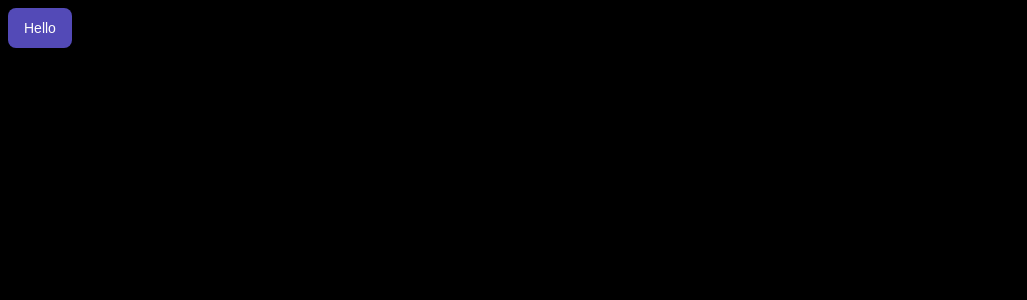
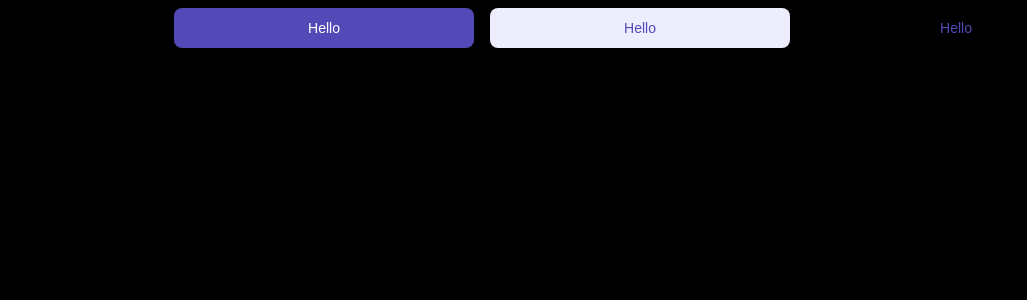
Before and after one commit to venoblin/ui, a React (Vite) app: page / in a window 1280 px wide. Shown: the top 300 px of the page, without its empty margins (0-1027 px from the left). Built offline with nearby package versions, Linux system fonts and the light colour scheme.

Commit message:
added component table to sample components

```diff
--- a/src/App.tsx
+++ b/src/App.tsx
@@ -4,7 +4,11 @@ import { Button } from '../lib/main'
 const App = () => {
   return (
     <>
-      <Button>Hello</Button>
+      <div className="components-table">
+        <Button>Hello</Button>
+        <Button variant="secondary">Hello</Button>
+        <Button variant="ghost">Hello</Button>
+      </div>
     </>
   )
 }
--- a/src/styles/App.css
+++ b/src/styles/App.css
@@ -1,3 +1,12 @@
 body {
   background: black;
+}
+
+.components-table {
+  margin: 0 auto;
+  width: -moz-max-content;
+  width: max-content;
+  display: grid;
+  grid-template-columns: repeat(3, 300px);
+  gap: 1rem;
 }/*# sourceMappingURL=App.css.map */
--- a/src/styles/App.scss
+++ b/src/styles/App.scss
@@ -1,3 +1,11 @@
 body {
   background: black;
 }
+
+.components-table {
+  margin: 0 auto;
+  width: max-content;
+  display: grid;
+  grid-template-columns: repeat(3, 300px);
+  gap: 1rem;
+}
```
Also changed, not shown: 1 other file (tests, documents, lock files or other folders).
